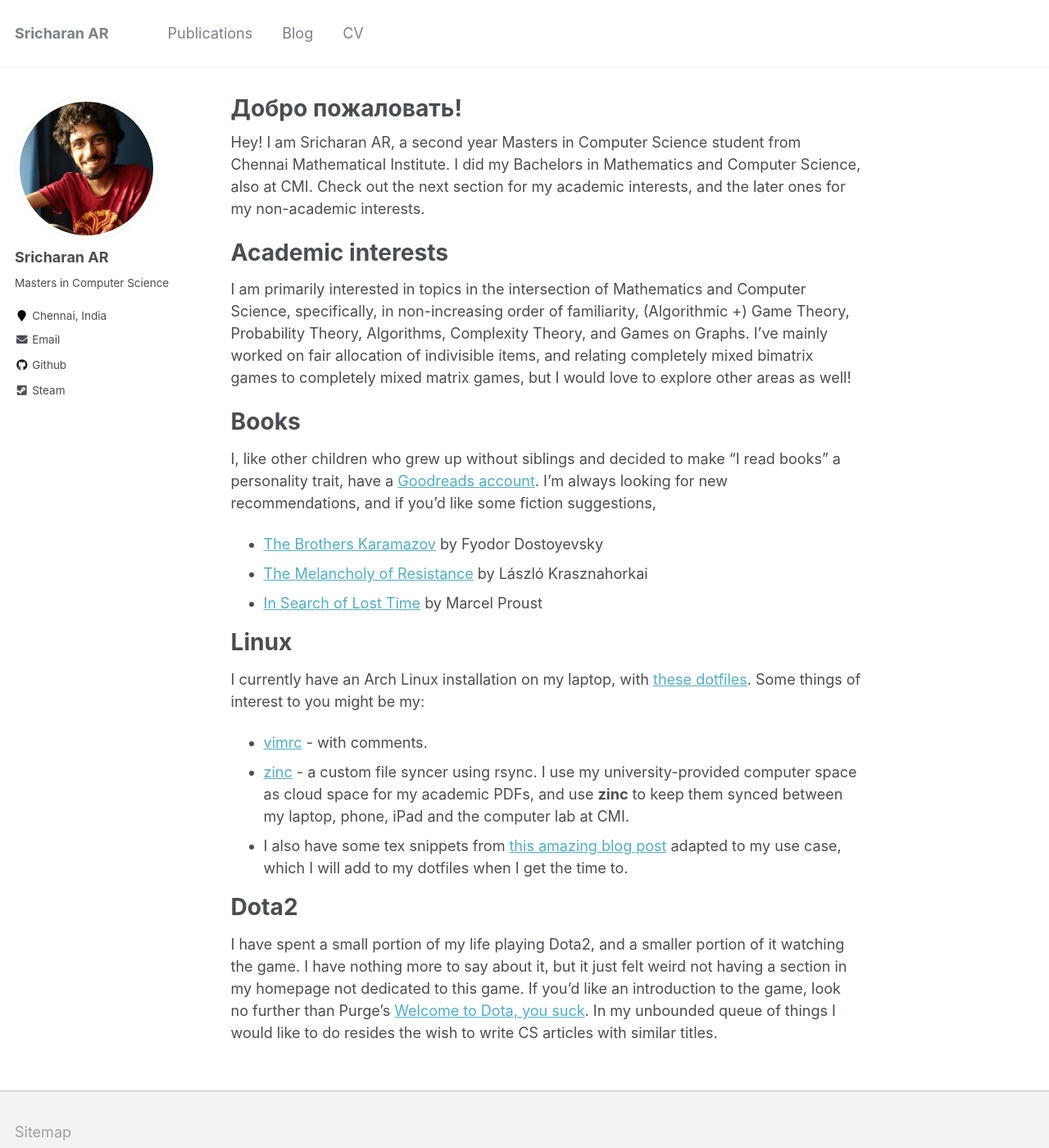
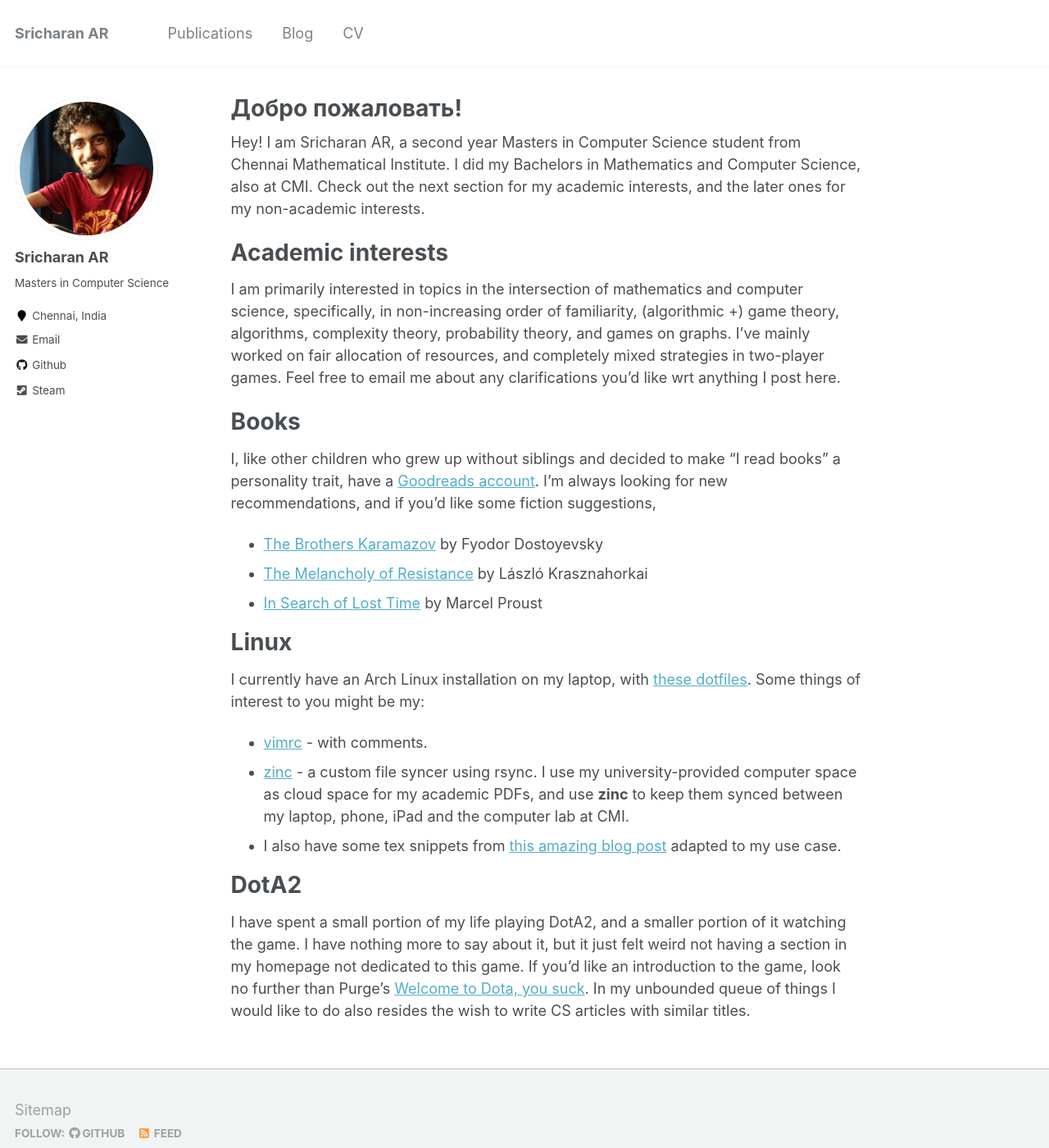
Before and after one commit to SriAR/sriar.github.io, a Jekyll site: the page built from _pages/about.md, in a window 1280 px wide and 1400 px high. Shown: the whole window at 82% size. Built offline with Jekyll 4.4.1, drawn with Linux system fonts in a browser that asks for light colours.

Commit message:
homepage update

```diff
--- a/_pages/about.md
+++ b/_pages/about.md
@@ -13,7 +13,7 @@
 Academic interests
 ======
 
-I am primarily interested in topics in the intersection of Mathematics and Computer Science, specifically, in non-increasing order of familiarity, (Algorithmic +) Game Theory, Probability Theory, Algorithms, Complexity Theory, and Games on Graphs. I've mainly worked on fair allocation of indivisible items, and relating completely mixed bimatrix games to completely mixed matrix games, but I would love to explore other areas as well!
+I am primarily interested in topics in the intersection of mathematics and computer science, specifically, in non-increasing order of familiarity, (algorithmic +) game theory, algorithms, complexity theory, probability theory, and games on graphs. I've mainly worked on fair allocation of resources, and completely mixed strategies in two-player games. Feel free to email me about any clarifications you'd like wrt anything I post here.
 
 Books
 ======
@@ -31,9 +31,9 @@
 
 * [vimrc](https://github.com/SriAR/dotfiles/blob/master/vim/vimrc) - with comments.
 * [zinc](https://github.com/SriAR/dotfiles/blob/master/bin/zinc) - a custom file syncer using rsync. I use my university-provided computer space as cloud space for my academic PDFs, and use **zinc** to keep them synced between my laptop, phone, iPad and the computer lab at CMI.
-* I also have some tex snippets from [this amazing blog post](https://castel.dev/post/lecture-notes-1) adapted to my use case, which I will add to my dotfiles when I get the time to.
+* I also have some tex snippets from [this amazing blog post](https://castel.dev/post/lecture-notes-1) adapted to my use case.
 
-Dota2
+DotA2
 ======
 
-I have spent a small portion of my life playing Dota2, and a smaller portion of it watching the game. I have nothing more to say about it, but it just felt weird not having a section in my homepage not dedicated to this game. If you'd like an introduction to the game, look no further than Purge's [Welcome to Dota, you suck](https://purgegamers.true.io/g/dota-2-guide/#welcome-to-dota-you-suck). In my unbounded queue of things I would like to do resides the wish to write CS articles with similar titles.
+I have spent a small portion of my life playing DotA2, and a smaller portion of it watching the game. I have nothing more to say about it, but it just felt weird not having a section in my homepage not dedicated to this game. If you'd like an introduction to the game, look no further than Purge's [Welcome to Dota, you suck](https://purgegamers.true.io/g/dota-2-guide/#welcome-to-dota-you-suck). In my unbounded queue of things I would like to do also resides the wish to write CS articles with similar titles.
```
Also changed, not shown: 3 other files.
